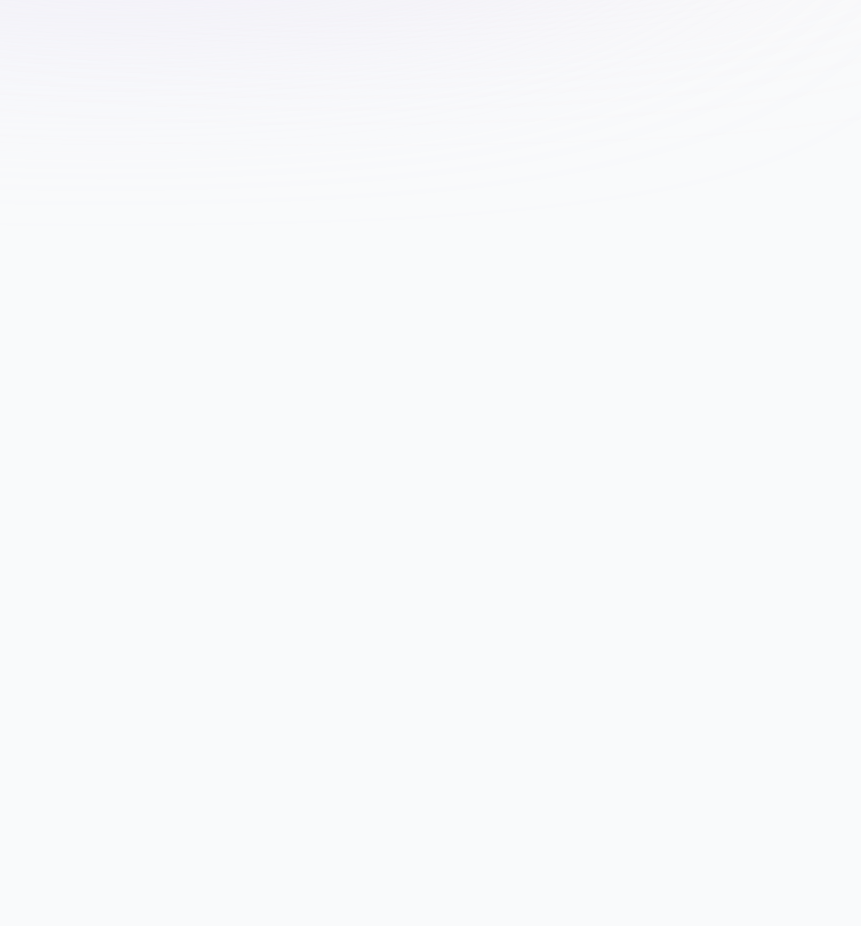
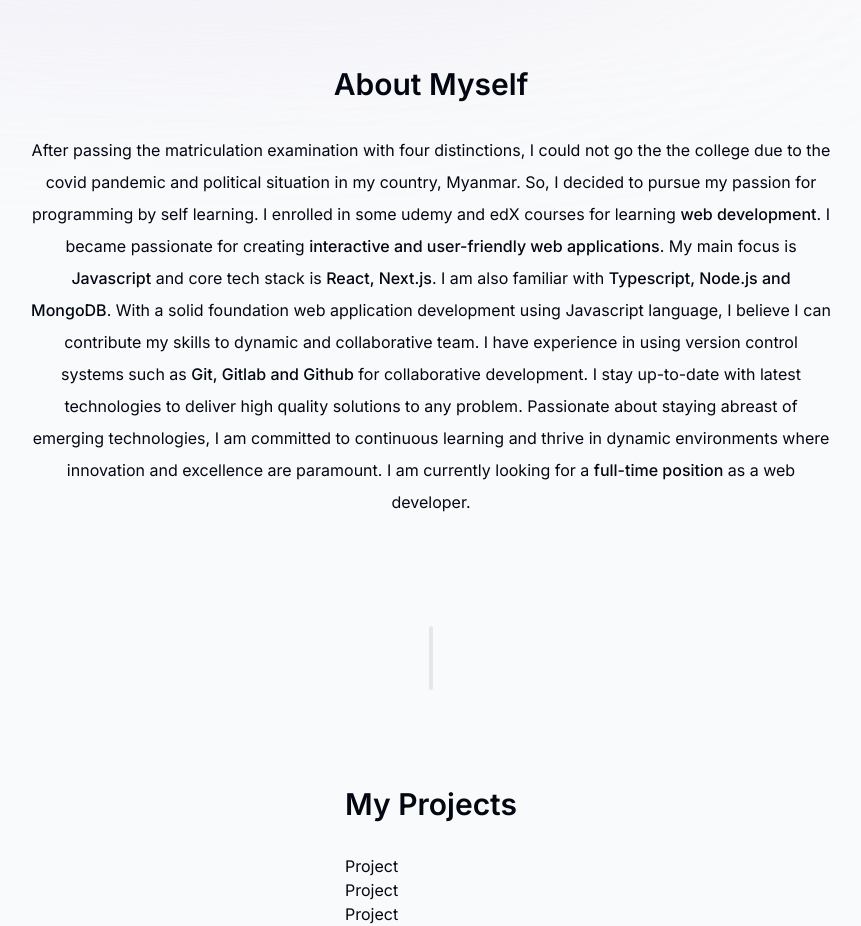
Before and after one commit to retardH/personal-portfolio, a Next.js app: page / in a window 1280 px wide. Shown: the part 680-1606 px from the top of the page, without its empty margins (209-1070 px from the left). Built offline with nearby package versions, Linux system fonts and the light colour scheme.

Commit message:
feat: complete about myself section

```diff
--- a/src/app/globals.css
+++ b/src/app/globals.css
@@ -7,3 +7,7 @@
     text-wrap: balance;
   }
 }
+
+.borderBlack {
+  @apply border border-black/10;
+}
--- a/src/app/page.tsx
+++ b/src/app/page.tsx
@@ -1,4 +1,6 @@
+import AboutMyself from "@/components/about";
 import IntroSection from "@/components/intro";
+import MyProjects from "@/components/projects";
 import SectionDivider from "@/components/section-divider";
 import Image from "next/image";
 
@@ -7,6 +9,9 @@ export default function Home() {
     <div className="flex flex-col items-center">
       <IntroSection />
       <SectionDivider />
+      <AboutMyself />
+      <SectionDivider />
+      <MyProjects />
     </div>
   );
 }
--- a/src/components/about.tsx
+++ b/src/components/about.tsx
@@ -1,7 +1,45 @@
+"use client";
 import React from "react";
+import SectionHeader from "./section-header";
+import { motion } from "framer-motion";
 
 const AboutMyself = () => {
-  return <section id="about">AboutMyself</section>;
+  return (
+    <motion.section
+      id="about"
+      className="max-w-[50rem] leading-8"
+      initial={{ opacity: 0, y: 100 }}
+      animate={{ opacity: 1, y: 0 }}
+      transition={{ delay: 0.175 }}
+    >
+      <SectionHeader>About Myself</SectionHeader>
+      <p className="mb-3 text-center text-base !leading-8">
+        After passing the matriculation examination with four distinctions, I
+        could not go the the college due to the covid pandemic and political
+        situation in my country, Myanmar. So, I decided to pursue my passion for
+        programming by self learning. I enrolled in some udemy and edX courses
+        for learning <b className="font-medium">web development</b>. I became
+        passionate for creating{" "}
+        <b className="font-medium">
+          interactive and user-friendly web applications
+        </b>
+        . My main focus is <b className="font-medium">Javascript</b> and core
+        tech stack is <b className="font-medium">React, Next.js</b>. I am also
+        familiar with{" "}
+        <b className="font-medium">Typescript, Node.js and MongoDB</b>. With a
+        solid foundation web application development using Javascript language,
+        I believe I can contribute my skills to dynamic and collaborative team.
+        I have experience in using version control systems such as{" "}
+        <b className="font-medium">Git, Gitlab and Github</b> for collaborative
+        development. I stay up-to-date with latest technologies to deliver high
+        quality solutions to any problem. Passionate about staying abreast of
+        emerging technologies, I am committed to continuous learning and thrive
+        in dynamic environments where innovation and excellence are paramount. I
+        am currently looking for a{" "}
+        <b className="font-medium">full-time position</b> as a web developer.
+      </p>
+    </motion.section>
+  );
 };
 
 export default AboutMyself;
--- /dev/null
+++ b/src/components/projects.tsx
@@ -0,0 +1,21 @@
+import React from "react";
+import SectionHeader from "./section-header";
+import { ProjectType } from "@/lib/types";
+import { projectsData } from "@/lib/data";
+
+const MyProjects = () => {
+  return (
+    <section>
+      <SectionHeader>My Projects</SectionHeader>
+      {projectsData.map((project) => (
+        <Project key={project.title} {...project} />
+      ))}
+    </section>
+  );
+};
+
+const Project: React.FC<ProjectType> = (project) => {
+  return <div>Project</div>;
+};
+
+export default MyProjects;
--- /dev/null
+++ b/src/components/section-header.tsx
@@ -0,0 +1,11 @@
+import React, { PropsWithChildren } from "react";
+
+const SectionHeader: React.FC<PropsWithChildren> = ({ children }) => {
+  return (
+    <h2 className="mb-8 text-center text-3xl font-semibold capitalize">
+      {children}
+    </h2>
+  );
+};
+
+export default SectionHeader;
--- a/src/lib/data.ts
+++ b/src/lib/data.ts
@@ -2,6 +2,7 @@ import React from "react";
 import { CgWorkAlt } from "react-icons/cg";
 import { FaReact } from "react-icons/fa";
 import { LuGraduationCap } from "react-icons/lu";
+import { ProjectType } from "./types";
 // import corpcommentImg from "@/public/corpcomment.png";
 // import rmtdevImg from "@/public/rmtdev.png";
 // import wordanalyticsImg from "@/public/wordanalytics.png";
@@ -60,29 +61,35 @@ export const experiencesData = [
   },
 ] as const;
 
-// export const projectsData = [
-//   {
-//     title: "CorpComment",
-//     description:
-//       "I worked as a full-stack developer on this startup project for 2 years. Users can give public feedback to companies.",
-//     tags: ["React", "Next.js", "MongoDB", "Tailwind", "Prisma"],
-//     imageUrl: corpcommentImg,
-//   },
-//   {
-//     title: "rmtDev",
-//     description:
-//       "Job board for remote developer jobs. I was the front-end developer. It has features like filtering, sorting and pagination.",
-//     tags: ["React", "TypeScript", "Next.js", "Tailwind", "Redux"],
-//     imageUrl: rmtdevImg,
-//   },
-//   {
-//     title: "Word Analytics",
-//     description:
-//       "A public web app for quick analytics on text. It shows word count, character count and social media post limits.",
-//     tags: ["React", "Next.js", "SQL", "Tailwind", "Framer"],
-//     imageUrl: wordanalyticsImg,
-//   },
-// ] as const;
+export const projectsData: ProjectType[] = [
+  {
+    title: "CorpComment",
+    description:
+      "I worked as a full-stack developer on this startup project for 2 years. Users can give public feedback to companies.",
+    tags: ["React", "Next.js", "MongoDB", "Tailwind", "Prisma"],
+    imageUrl: "/demo.png",
+    repoLink: "https://github.com/retardH/comfy-ecommerce",
+    siteLink: "https://comfy-home.netlify.app",
+  },
+  {
+    title: "rmtDev",
+    description:
+      "Job board for remote developer jobs. I was the front-end developer. It has features like filtering, sorting and pagination.",
+    tags: ["React", "TypeScript", "Next.js", "Tailwind", "Redux"],
+    imageUrl: "/demo.png",
+    repoLink: "https://github.com/retardH/comfy-ecommerce",
+    siteLink: "https://comfy-home.netlify.app",
+  },
+  {
+    title: "Word Analytics",
+    description:
+      "A public web app for quick analytics on text. It shows word count, character count and social media post limits.",
+    tags: ["React", "Next.js", "SQL", "Tailwind", "Framer"],
+    imageUrl: "/demo.png",
+    repoLink: "https://github.com/retardH/comfy-ecommerce",
+    siteLink: "https://comfy-home.netlify.app",
+  },
+];
 
 export const skillsData = [
   "HTML",
--- /dev/null
+++ b/src/lib/types.ts
@@ -0,0 +1,8 @@
+export type ProjectType = {
+  title: string;
+  description: string;
+  tags: string[];
+  imageUrl: string;
+  repoLink: string;
+  siteLink: string;
+};
```
Also changed, not shown: public/demo.png (added).
